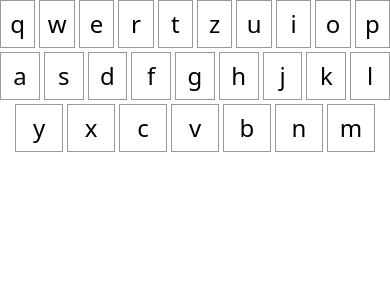
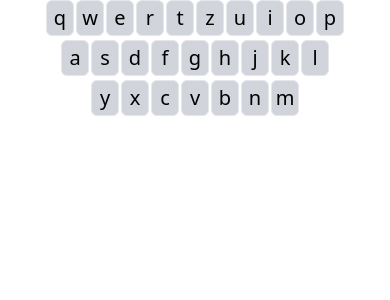
Before and after one commit to JobaF/wordle-clone, a Next.js app: page /keysView in a window 390 px wide. Shown: the top 300 px of the page. Built offline with nearby package versions, Linux system fonts and the light colour scheme.

Commit message:
Change styling

```diff
--- a/pages/guessesView.js
+++ b/pages/guessesView.js
@@ -64,7 +64,7 @@ const Square = ({ character, charId, rowId }) => {
   const backgroundColor = whichBackground()
   return (
     <div
-      className={`${backgroundColor} border-black/40 border-2 w-24 h-24 text-5xl flex justify-center items-center`}
+      className={`${backgroundColor} border-black/40 border-2 w-12 h-12 md:w-24 md:h-24 text-5xl flex justify-center items-center`}
     >
       {character}
     </div>
--- a/pages/keysView.js
+++ b/pages/keysView.js
@@ -15,9 +15,9 @@ const KeysView = () => {
 
 const KeyRow = ({ keyRow }) => {
   return (
-    <div className="flex justify-center gap-1">
+    <div className="flex justify-center gap-0.5 md:gap-1">
       {keyRow.map((key, i) => (
-        <Key char={key} />
+        <Key key={'key' + i} char={key} />
       ))}
     </div>
   )
@@ -25,7 +25,7 @@ const KeyRow = ({ keyRow }) => {
 
 const Key = ({ char }) => {
   return (
-    <div className="border-black/40 border w-12 h-12 text-2xl flex justify-center items-center">
+    <div className="bg-gray-300 rounded-md border w-7 h-9  md:w-12 md:h-16 text-xl md:text-xl flex justify-center items-center">
       {char}
     </div>
   )
```
